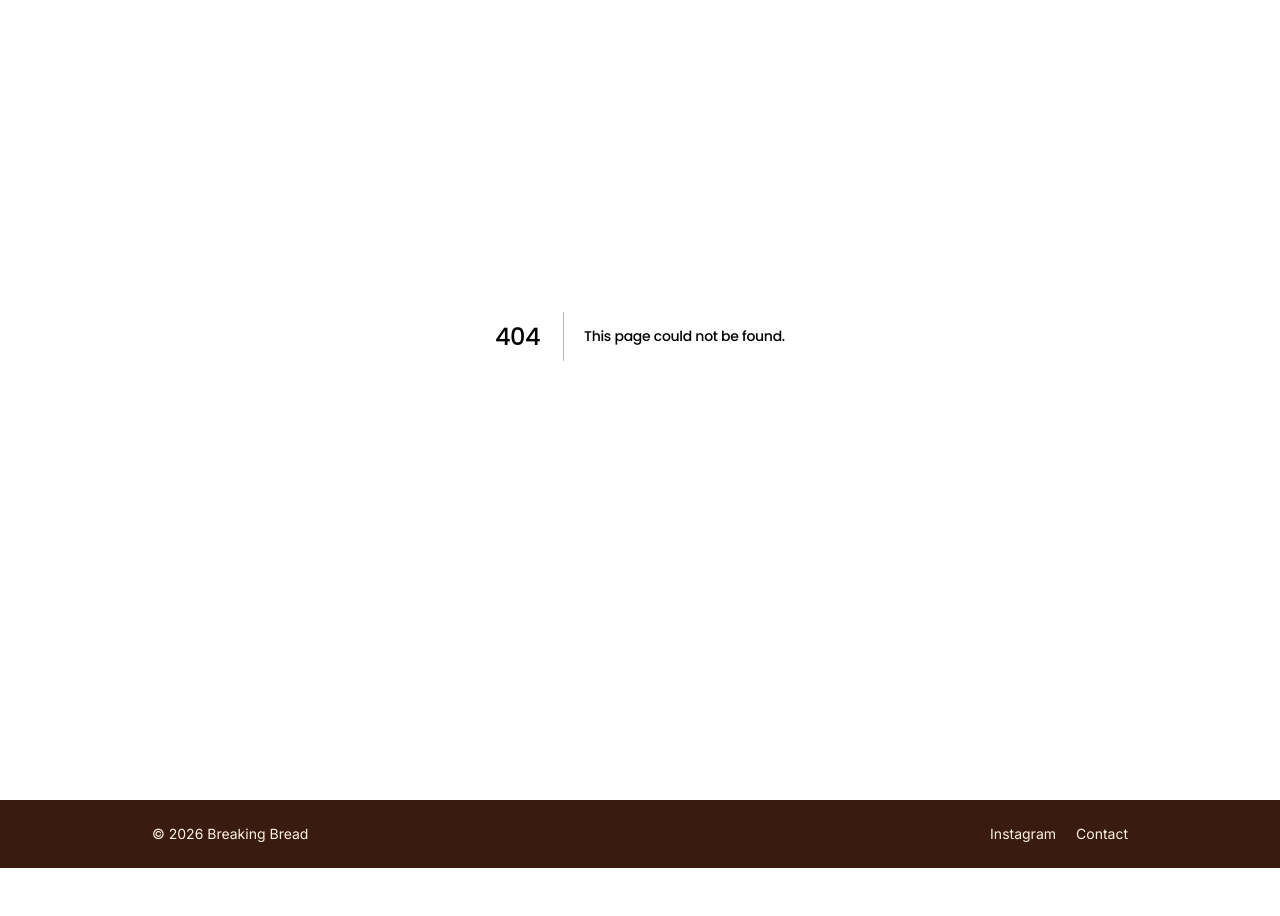
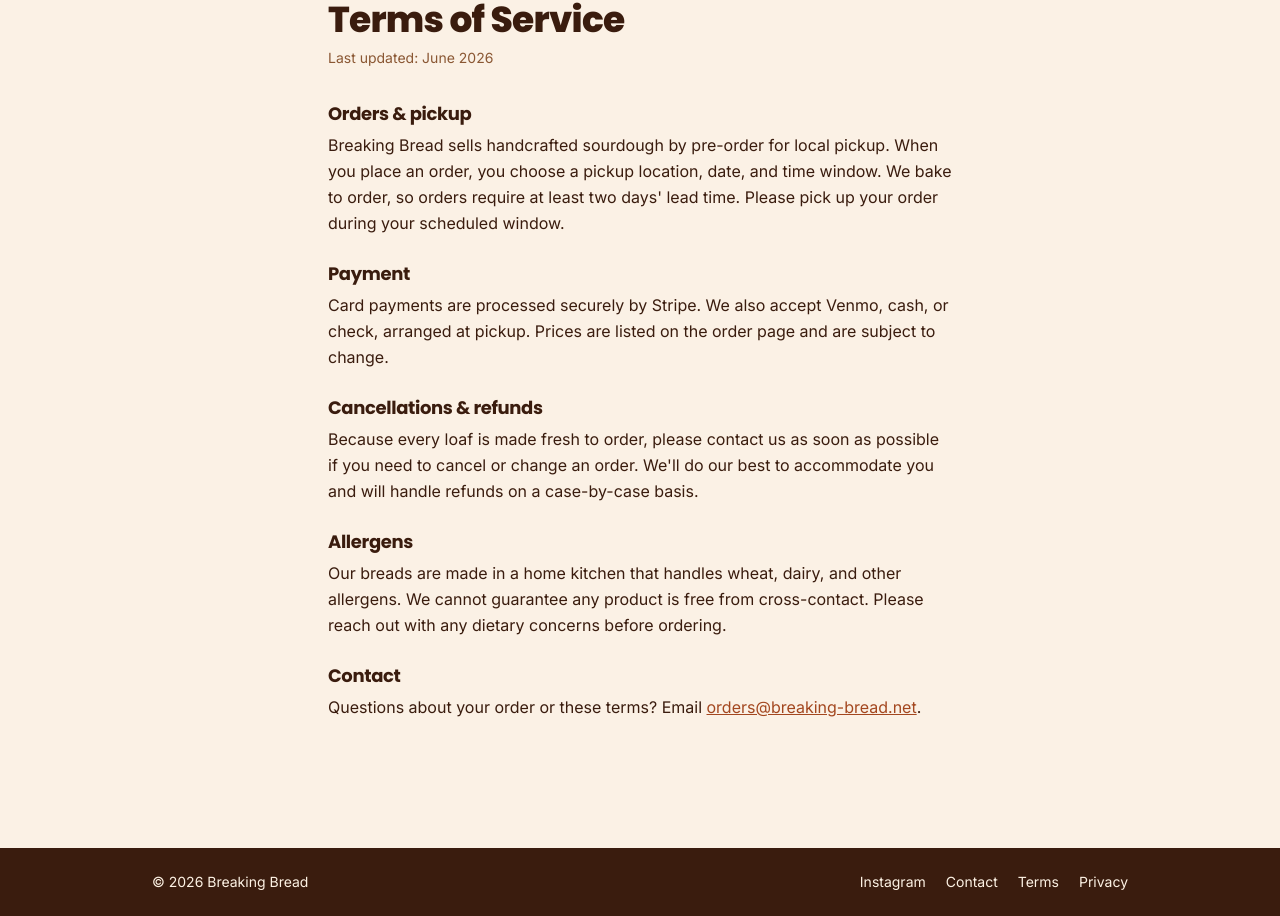
Before and after one commit to ldsarah3-afk/breaking-bread, a Next.js app: page /terms in a window 1280 px wide. Before the commit this address had no page. Shown: the part 136-1052 px from the top of the page. Before the commit the page ends 1004 px from the top, so only its background shows below. Built offline with nearby package versions, Linux system fonts and the light colour scheme.

Commit message:
Add contact-form honeypot spam protection and Terms/Privacy pages with footer links

```diff
--- a/src/app/api/contact/route.ts
+++ b/src/app/api/contact/route.ts
@@ -5,7 +5,12 @@ export const dynamic = "force-dynamic";
 
 export async function POST(req: NextRequest) {
   try {
-    const { name, email, message } = await req.json();
+    const { name, email, message, company } = await req.json();
+
+    // Honeypot: if this hidden field is filled, it's a bot. Pretend success, drop it.
+    if (company) {
+      return NextResponse.json({ success: true });
+    }
 
     if (!name || !email || !message) {
       return NextResponse.json(
--- a/src/app/contact/page.tsx
+++ b/src/app/contact/page.tsx
@@ -4,6 +4,7 @@ import { useState } from "react";
 
 export default function ContactPage() {
   const [form, setForm] = useState({ name: "", email: "", message: "" });
+  const [hp, setHp] = useState(""); // honeypot — humans never fill this
   const [status, setStatus] = useState<"idle" | "loading" | "sent" | "error">(
     "idle"
   );
@@ -17,7 +18,7 @@ export default function ContactPage() {
       const res = await fetch("/api/contact", {
         method: "POST",
         headers: { "Content-Type": "application/json" },
-        body: JSON.stringify(form),
+        body: JSON.stringify({ ...form, company: hp }),
       });
       const data = await res.json().catch(() => ({}));
       if (!res.ok) throw new Error(data.error ?? "Something went wrong.");
@@ -54,6 +55,17 @@ export default function ContactPage() {
         </div>
       ) : (
         <form onSubmit={handleSubmit} className="space-y-5">
+          {/* Honeypot: hidden from people, bots tend to fill it */}
+          <input
+            type="text"
+            name="company"
+            tabIndex={-1}
+            autoComplete="off"
+            value={hp}
+            onChange={(e) => setHp(e.target.value)}
+            aria-hidden="true"
+            style={{ position: "absolute", left: "-9999px", width: 1, height: 1 }}
+          />
           <div>
             <label htmlFor="contact-name" className="block text-sm font-semibold text-[#3a1c0e] mb-1">
               Name
--- /dev/null
+++ b/src/app/privacy/page.tsx
@@ -0,0 +1,56 @@
+export const metadata = { title: "Privacy Policy — Breaking Bread" };
+
+export default function PrivacyPage() {
+  return (
+    <section className="max-w-2xl mx-auto px-6 py-16">
+      <h1 className="text-3xl sm:text-4xl font-extrabold text-[#3a1c0e] mb-2">
+        Privacy Policy
+      </h1>
+      <p className="text-[#8a5733] text-sm mb-8">Last updated: June 2026</p>
+
+      <div className="space-y-6 text-[#3a1c0e] leading-relaxed">
+        <div>
+          <h2 className="font-bold text-lg mb-1">What we collect</h2>
+          <p>
+            When you place an order or contact us, we collect the information you
+            provide: your name, email, phone number, pickup details, and any
+            notes. We do not collect anything you don&apos;t give us.
+          </p>
+        </div>
+        <div>
+          <h2 className="font-bold text-lg mb-1">How we use it</h2>
+          <p>
+            We use your information only to prepare and coordinate your order, to
+            send you order confirmations and pickup updates, and to respond to
+            your messages. We never sell or rent your information to anyone.
+          </p>
+        </div>
+        <div>
+          <h2 className="font-bold text-lg mb-1">Payments</h2>
+          <p>
+            Card payments are handled securely by Stripe. We never see or store
+            your full card number — that information goes directly to Stripe.
+          </p>
+        </div>
+        <div>
+          <h2 className="font-bold text-lg mb-1">Service providers</h2>
+          <p>
+            We use trusted services to run the bakery: Stripe (payments), Supabase
+            (order storage), and Resend (email). Your information is shared with
+            these providers only as needed to fulfill your order.
+          </p>
+        </div>
+        <div>
+          <h2 className="font-bold text-lg mb-1">Contact</h2>
+          <p>
+            Questions about your privacy or want your information removed? Email{" "}
+            <a href="mailto:orders@breaking-bread.net" className="underline text-[#a3471f]">
+              orders@breaking-bread.net
+            </a>
+            .
+          </p>
+        </div>
+      </div>
+    </section>
+  );
+}
--- /dev/null
+++ b/src/app/terms/page.tsx
@@ -0,0 +1,61 @@
+export const metadata = { title: "Terms of Service — Breaking Bread" };
+
+export default function TermsPage() {
+  return (
+    <section className="max-w-2xl mx-auto px-6 py-16">
+      <h1 className="text-3xl sm:text-4xl font-extrabold text-[#3a1c0e] mb-2">
+        Terms of Service
+      </h1>
+      <p className="text-[#8a5733] text-sm mb-8">Last updated: June 2026</p>
+
+      <div className="space-y-6 text-[#3a1c0e] leading-relaxed">
+        <div>
+          <h2 className="font-bold text-lg mb-1">Orders &amp; pickup</h2>
+          <p>
+            Breaking Bread sells handcrafted sourdough by pre-order for local
+            pickup. When you place an order, you choose a pickup location, date,
+            and time window. We bake to order, so orders require at least two
+            days&apos; lead time. Please pick up your order during your scheduled
+            window.
+          </p>
+        </div>
+        <div>
+          <h2 className="font-bold text-lg mb-1">Payment</h2>
+          <p>
+            Card payments are processed securely by Stripe. We also accept Venmo,
+            cash, or check, arranged at pickup. Prices are listed on the order
+            page and are subject to change.
+          </p>
+        </div>
+        <div>
+          <h2 className="font-bold text-lg mb-1">Cancellations &amp; refunds</h2>
+          <p>
+            Because every loaf is made fresh to order, please contact us as soon
+            as possible if you need to cancel or change an order. We&apos;ll do
+            our best to accommodate you and will handle refunds on a
+            case-by-case basis.
+          </p>
+        </div>
+        <div>
+          <h2 className="font-bold text-lg mb-1">Allergens</h2>
+          <p>
+            Our breads are made in a home kitchen that handles wheat, dairy,
+            and other allergens. We cannot guarantee any product is free from
+            cross-contact. Please reach out with any dietary concerns before
+            ordering.
+          </p>
+        </div>
+        <div>
+          <h2 className="font-bold text-lg mb-1">Contact</h2>
+          <p>
+            Questions about your order or these terms? Email{" "}
+            <a href="mailto:orders@breaking-bread.net" className="underline text-[#a3471f]">
+              orders@breaking-bread.net
+            </a>
+            .
+          </p>
+        </div>
+      </div>
+    </section>
+  );
+}
--- a/src/components/Footer.tsx
+++ b/src/components/Footer.tsx
@@ -20,6 +20,18 @@ export default function Footer() {
           >
             Contact
           </Link>
+          <Link
+            href="/terms"
+            className="hover:text-[#d98a3d] transition-colors"
+          >
+            Terms
+          </Link>
+          <Link
+            href="/privacy"
+            className="hover:text-[#d98a3d] transition-colors"
+          >
+            Privacy
+          </Link>
         </div>
       </div>
     </footer>
```
